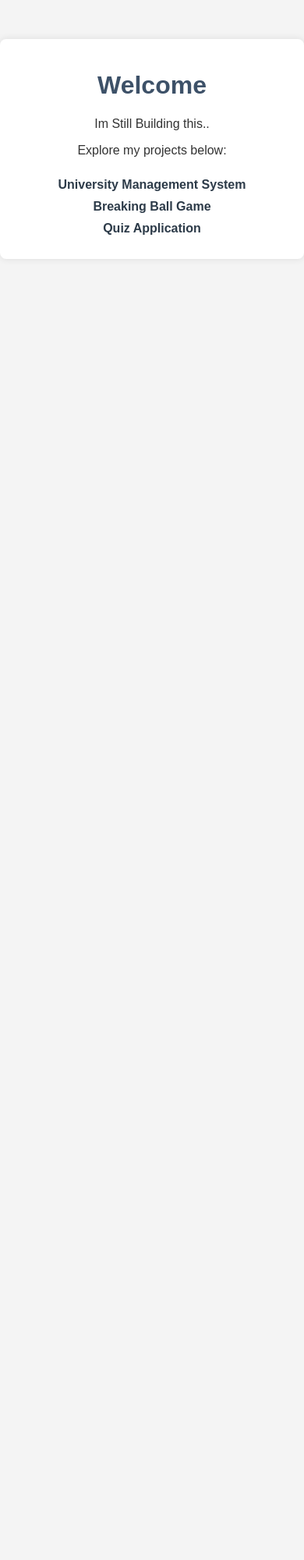
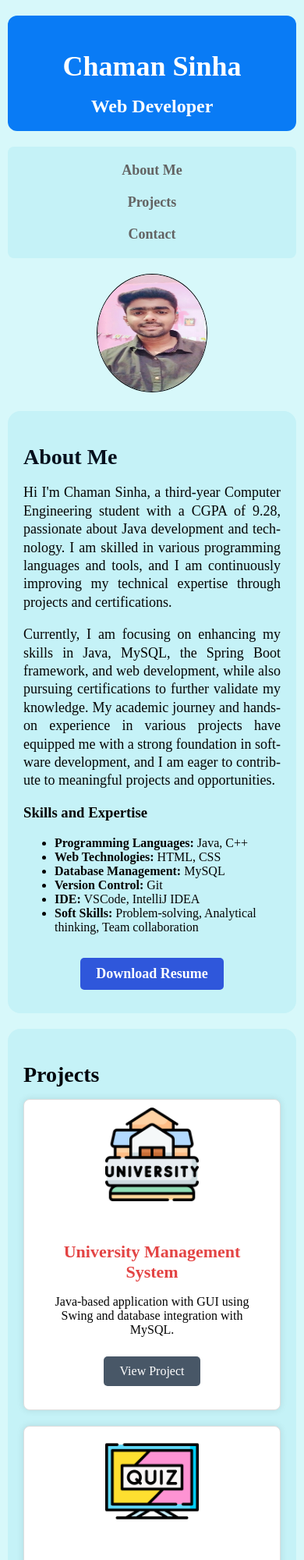
Before and after one commit to Kvr-10/kvr-10.github.io, a plain HTML site: page docs/index.html in a window 390 px wide. Shown: the top 2000 px of the page at 78% size. Before the commit the page ends 844 px from the top, so only its background shows below. Drawn offline with nearby package versions, Linux system fonts and the light colour scheme.

Commit message:
Version 1.0

```diff
--- a/docs/index.html
+++ b/docs/index.html
@@ -3,58 +3,116 @@
 <head>
     <meta charset="UTF-8">
     <meta name="viewport" content="width=device-width, initial-scale=1.0">
-    <title>Main Website </title>
-    <style>
-        body {
-            font-family: Arial, sans-serif;
-            text-align: center;
-            background-color: #f4f4f4;
-            color: #333;
-            margin: 0;
-            padding: 0;
-        }
-        .container {
-            max-width: 800px;
-            margin: 50px auto;
-            padding: 20px;
-            background: #fff;
-            border-radius: 8px;
-            box-shadow: 0 0 10px rgba(0, 0, 0, 0.1);
-            text-align: center;
-
-        }
-        h1 {
-            color: #3d5168;
-        }
-        a {
-            text-decoration: none;
-            color: #2d3b49;
-            font-weight: bold;
-        }
-        a:hover {
-            text-decoration: underline;
-        }
-        ul {
-            list-style-type: none;
-            padding: 0;
-            margin: 0;
-            display: inline-block;
-        }
-        li {
-            margin: 10px 0;
-        }
-    </style>
+    <meta name="description" content="Portfolio of Chaman Sinha, showcasing projects, skills, and contact information.">
+    <title>Chaman Sinha's Portfolio</title>
+    <!-- Favicon -->
+    <link rel="icon" href="favicon.ico" type="image/x-icon">
+    <!-- CSS file link -->
+    <link rel="stylesheet" href="styles.css">
+    <!-- Added CSS libraries -->
+    <link rel="stylesheet" href="https://cdnjs.cloudflare.com/ajax/libs/font-awesome/5.15.3/css/all.min.css">
+    <!-- Added JavaScript libraries -->
+    <script src="https://cdnjs.cloudflare.com/ajax/libs/jquery/3.6.0/jquery.min.js"></script>
+    <script src="https://cdn.jsdelivr.net/npm/particles.js@2.0.0/particles.min.js"></script>
+    <script src="https://cdn.jsdelivr.net/npm/typed.js@2.0.12"></script>
+    <script src="https://cdnjs.cloudflare.com/ajax/libs/waypoints/4.0.1/jquery.waypoints.min.js"></script>
+    <script src="https://cdnjs.cloudflare.com/ajax/libs/Counter-Up/1.0.0/jquery.counterup.min.js"></script>
 </head>
 <body>
+    <div id="particles-js"></div>
     <div class="container">
-        <h1>Welcome</h1>
-        <p>Im Still Building this..</p>
-        <p>Explore my projects below:</p>
-        <ul>
-            <li><a href="https://kvr-10.github.io/University-Management-System/" target="_blank">University Management System</a></li>
-            <li><a href="https://kvr-10.github.io/Breaking-Ball-Game/" target="_blank">Breaking Ball Game</a></li>
-            <li><a href="https://kvr-10.github.io/Quiz-Application/" target="_blank">Quiz Application</a></li>
-        </ul>
+        <header class="header">
+            <h1>Chaman Sinha</h1>
+            <div id="typed-text" class="typed-text"></div>
+        </header>
+        <nav>
+            <a href="#about">About Me</a>
+            <a href="#projects">Projects</a>
+            <a href="#contact">Contact</a>
+        </nav>
+        <section class="profile-section">
+            <div class="profile-picture-container">
+                <img src="profile-picture.jpg" alt="Profile Picture" class="profile-picture">
+            </div>
+        </section>
+        <section id="about" class="about">
+            <h2>About Me</h2>
+            <p>Hi I'm Chaman Sinha, a third-year Computer Engineering student with a CGPA of 9.28, passionate about Java development and technology. I am skilled in various programming languages and tools, and I am continuously improving my technical expertise through projects and certifications.</p>
+            <p>Currently, I am focusing on enhancing my skills in Java, MySQL, the Spring Boot framework, and web development, while also pursuing certifications to further validate my knowledge. My academic journey and hands-on experience in various projects have equipped me with a strong foundation in software development, and I am eager to contribute to meaningful projects and opportunities.</p>
+
+            <h3>Skills and Expertise</h3>
+            <ul>
+                <li><strong>Programming Languages:</strong> Java, C++</li>
+                <li><strong>Web Technologies:</strong> HTML, CSS</li>
+                <li><strong>Database Management:</strong> MySQL</li>
+                <li><strong>Version Control:</strong> Git</li>
+                <li><strong>IDE:</strong> VSCode, IntelliJ IDEA</li>
+                <li><strong>Soft Skills:</strong> Problem-solving, Analytical thinking, Team collaboration</li>
+            </ul>
+
+            <div class="resume-download">
+                <a href="Chaman_Sinha_Resume.pdf" download="Chaman_Sinha_Resume.pdf" class="button">Download Resume</a>
+            </div>
+        </section>
+        </section>
+
+
+        <section id="projects" class="projects">
+            <h2>Projects</h2>
+            <div class="project-card">
+                <img src="ums-project.png" alt="University Management System">
+                <div class="details">
+                    <h3>University Management System</h3>
+                    <p>Java-based application with GUI using Swing and database integration with MySQL.</p>
+                    <a href="https://kvr-10.github.io/University-Management-System/" target="_blank" class="button">View Project</a>
+                </div>
+            </div>
+            <div class="project-card">
+                <img src="quiz-app.png" alt="Quiz Application">
+                <div class="details">
+                    <h3>Quiz Application</h3>
+                    <p>Java-based quiz application with features for login, quiz participation, and score display.</p>
+                    <a href="https://kvr-10.github.io/Quiz-Application/" target="_blank" class="button">View Project</a>
+                </div>
+            </div>
+            <div class="project-card">
+                <img src="breaking-ball.png" alt="Breaking Ball Game">
+                <div class="details">
+                    <h3>Breaking Ball Game</h3>
+                    <p>Java-based Breakout-style game with scoring system and increasing difficulty.</p>
+                    <a href="https://kvr-10.github.io/Breaking-Ball-Game/" target="_blank" class="button">View Project</a>
+                </div>
+            </div>
+        </section>
+        <section id="contact" class="contact">
+            <h2>Contact</h2>
+            <p>You can reach me at the following:</p>
+            <div class="social-icons">
+                <a href="mailto:Chamansinha9480@gmail.com" class="social-icon"><i class="fas fa-envelope"></i></a>
+                <a href="https://www.linkedin.com/in/chaman-sinha" target="_blank" rel="noopener noreferrer" class="social-icon"><i class="fab fa-linkedin"></i></a>
+                <a href="https://github.com/kvr-10" target="_blank" rel="noopener noreferrer" class="social-icon"><i class="fab fa-github"></i></a>
+            </div>
+        </section>
+        <footer class="footer">
+            <p>&copy; 2024 Chaman Sinha</p>
+
+        </footer>
     </div>
+    <script src="script.js"></script>
+    <script>
+
+        var options = {
+    strings: ["Java Developer", "Web Developer", "Game Developer"],
+    typeSpeed: 75,
+    backSpeed: 25,
+    backDelay: 1000,
+    startDelay: 500,
+    loop: true,
+    showCursor: false,
+    cursorChar: '|',
+        };
+var typed = new Typed('#typed-text', options);
+
+    </script>
 </body>
 </html>
--- /dev/null
+++ b/docs/styles.css
@@ -0,0 +1,262 @@
+body {
+    font-family: 'Times New Roman', Times, serif;
+    background-color: #d7f8fa;
+    margin: 0;
+    padding: 0;
+    color: #040404;
+}
+
+.container {
+    max-width: 1200px;
+    margin: auto;
+    padding: 0 20px;
+}
+
+.header {
+    background-color: #097bf5;
+    color: #fff;
+    padding: 20px;
+    text-align: center;
+    font-family: 'Times New Roman', Times, serif;
+    border-radius: 12px;
+    margin-top: 20px;
+}
+
+.header h1 {
+    margin: 10;
+    font-size: 36px;
+    font-weight: bold;
+}
+
+.typed-text {
+    position: relative;
+    z-index: 10;
+    font-size: 24px;
+    font-weight: bold;
+    line-height: 0;
+    padding: 0;
+    margin: 0;
+    display: inline-block;
+}
+
+nav {
+    background-color: #c5f2f7;
+    padding: 10px 20px;
+    text-align: center;
+    font-family: 'Times New Roman', Times, serif;
+    margin-top: 20px;
+    border-radius: 8px;
+}
+
+nav a {
+    color: #636363;
+    text-decoration: none;
+    font-weight: bold;
+    padding: 10px 15px;
+    margin: 0 10px;
+    display: inline-block;
+    font-size: 18px;
+}
+
+nav a:hover {
+    background-color: #6ed0e7;
+    border-radius: 10px;
+}
+
+.profile-section {
+    text-align: center;
+    margin-top: 20px;
+}
+
+.profile-picture-container {
+    margin-bottom: 20px;
+}
+
+.profile-section img {
+    width: 140px;
+    height: 150px;
+    border-radius: 50%;
+    border: 1px solid #000205;
+    transition: transform 0.3s ease, box-shadow 0.3s ease;
+}
+
+.profile-section img:hover {
+    transform: scale(1.05);
+    box-shadow: 0 0 10px rgba(0, 0, 0, 0.2);
+}
+
+.about {
+    background-color: #c5f2f7;
+    padding: 20px;
+    font-family: 'Times New Roman', Times, serif;
+    border-radius: 16px;
+    margin-top: 20px;
+}
+
+.about h2 {
+    font-size: 28px;
+    color: #05101d;
+    margin-bottom: 15px;
+}
+
+.about p {
+    font-size: 18px;
+    text-align: justify;
+    hyphens: auto;
+    line-height: 1.3;
+}
+
+.resume-download {
+    text-align: center;
+    margin-top: 20px;
+}
+
+.resume-download .button {
+    background-color: #2f57db;
+    color: #fff;
+    font-weight: bold;
+    padding: 10px 20px;
+    border-radius: 5px;
+    text-decoration: none;
+    font-size: 18px;
+    transition: background-color 0.3s ease;
+}
+
+.resume-download .button:hover {
+    background-color: #052a51;
+}
+
+.projects {
+    background-color: #c5f2f7;
+    padding: 20px;
+    border-radius: 16px;
+    margin-top: 20px;
+}
+
+.projects h2 {
+    font-size: 28px;
+    color: #02070d;
+    margin-bottom: 15px;
+}
+
+.project-card {
+    background-color: #fff;
+    border: 1px solid #ddd;
+    border-radius: 8px;
+    overflow: hidden;
+    margin-bottom: 20px;
+    text-align: center;
+    padding: 15px;
+    transition: transform 0.3s ease, box-shadow 0.3s ease;
+    transform-origin: center center;
+    box-shadow: 0 0 10px rgba(11, 10, 10, 0.1);
+}
+
+.project-card:hover {
+    transform: scale(1.02);
+    box-shadow: 0 0 15px rgba(0, 0, 0, 0.3);
+}
+
+.project-card img {
+    max-width: 50%;
+    height: 120px;
+    border-bottom: 1px solid #ffffff;
+    margin-bottom: 15px;
+}
+
+.project-card .details {
+    padding: 10px;
+}
+
+.project-card h3 {
+    font-size: 22px;
+    color: #e34444;
+    margin-bottom: 10px;
+}
+
+.project-card p {
+    font-size: 16px;
+    margin-bottom: 15px;
+}
+
+.button {
+    display: inline-block;
+    padding: 10px 20px;
+    margin: 10px;
+    background-color: #485767;
+    color: #fff;
+    text-decoration: none;
+    border-radius: 5px;
+    transition: background-color 0.3s ease;
+}
+
+.button:hover {
+    background-color: #0056b3;
+}
+
+.contact {
+    background-color: #c5f2f7;
+    padding: 20px;
+    border-radius: 8px;
+    margin-top: 20px;
+    text-align: center;
+}
+
+.contact h2 {
+    text-align: left;
+    font-size: 28px;
+    color: #020b15;
+    margin-bottom: 15px;
+}
+
+.contact p {
+    font-size: 18px;
+    line-height: 1.6;
+}
+
+.social-icons {
+    margin-top: 20px;
+}
+
+.social-icons a {
+    margin: 0 10px;
+    color: #333;
+    font-size: 24px;
+    transition: color 0.3s ease;
+}
+
+.social-icons a:hover {
+    color: #0e71f3;
+}
+
+.footer {
+    background-color: #333;
+    color: #fff;
+    padding: 20px;
+    text-align: center;
+    border-radius: 8px;
+    margin-top: 20px;
+}
+
+.footer p {
+    margin: 5px 0;
+}
+
+@media (max-width: 768px) {
+    .container {
+        padding: 0 10px;
+    }
+
+    nav a {
+        display: block;
+        padding: 10px 0;
+    }
+
+    .social-icons a {
+        font-size: 20px;
+    }
+
+    .project-card {
+        padding: 10px;
+    }
+}
```
Also changed, not shown: docs/breaking-ball.png (added), docs/profile-picture.jpg (added), docs/quiz-app.png (added), docs/ums-project.png (added), 1 other file.
